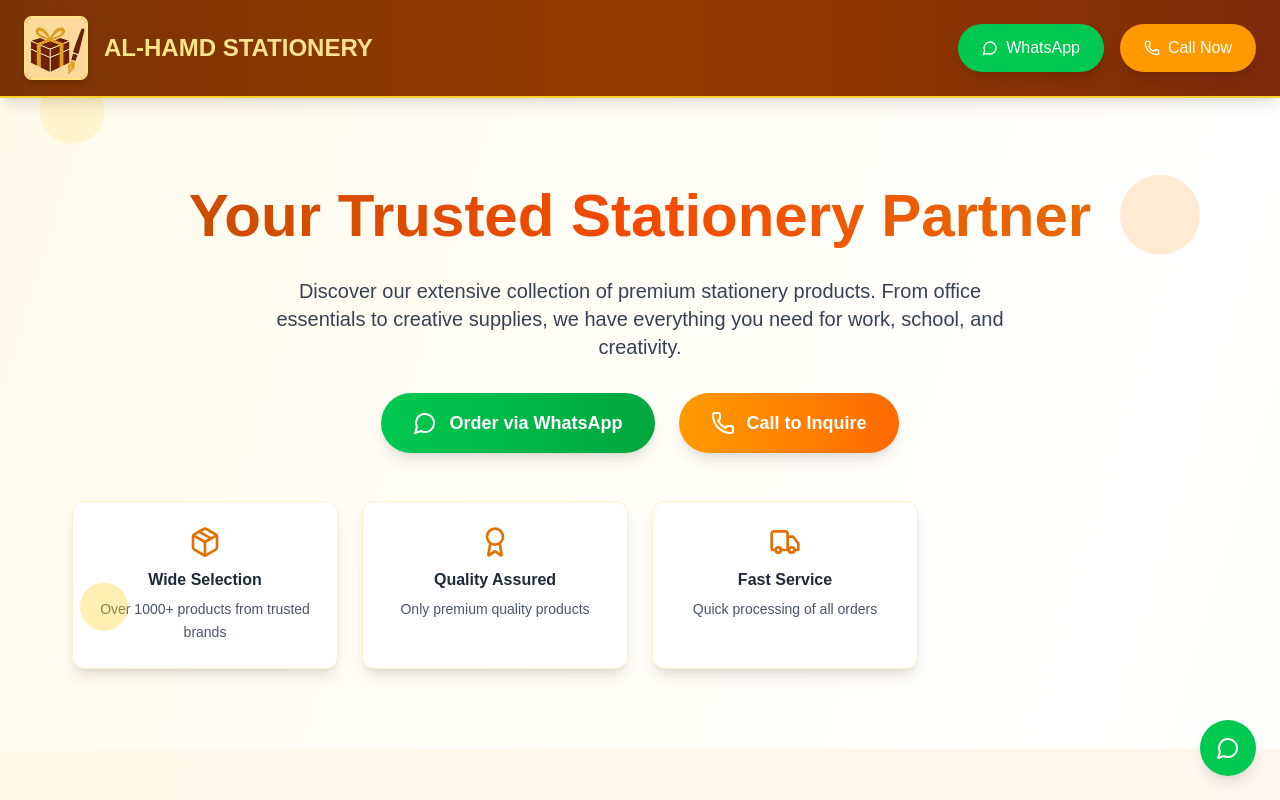
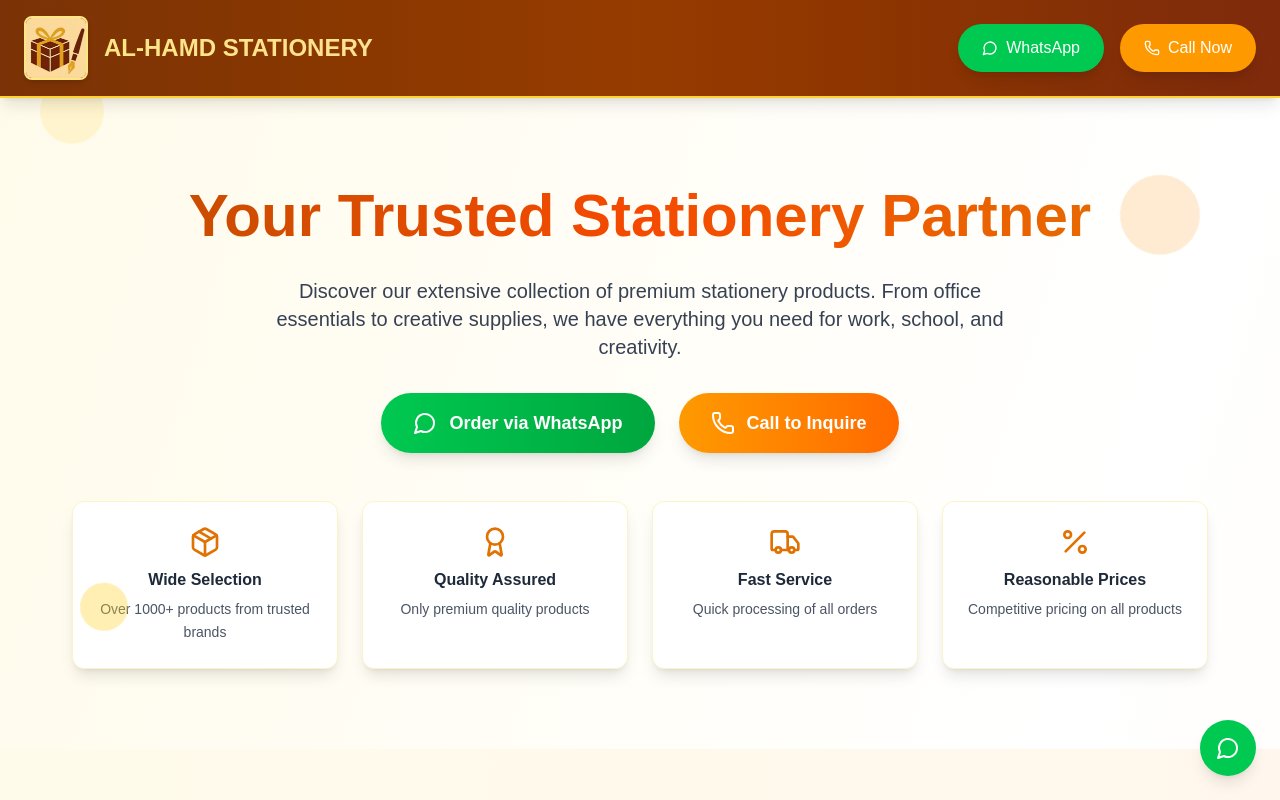
Before and after one commit to Shanu2409/al-hamd-website, a Next.js app: page / in a window 1280 px wide. Shown: the top 800 px of the page. Built offline with nearby package versions, Linux system fonts and the light colour scheme.

Commit message:
Add "Reasonable Prices" feature to storeFeatures

```diff
--- a/data/storeData.js
+++ b/data/storeData.js
@@ -42,6 +42,11 @@ export const storeFeatures = [
     icon: Truck,
     title: "Fast Service",
     description: "Quick processing of all orders"
+  },
+  {
+    title: "Reasonable Prices",
+    icon: Percent,
+    description: "Competitive pricing on all products"
   }
 ];
 
```
